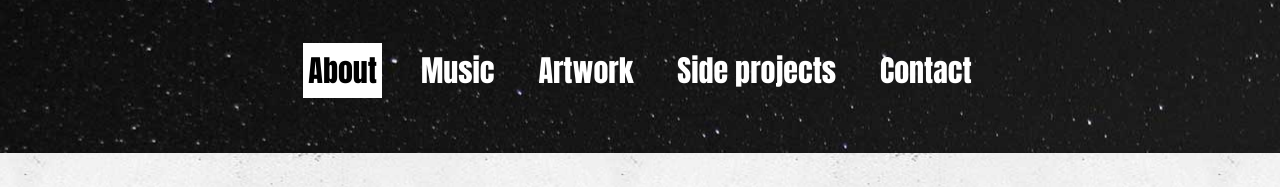
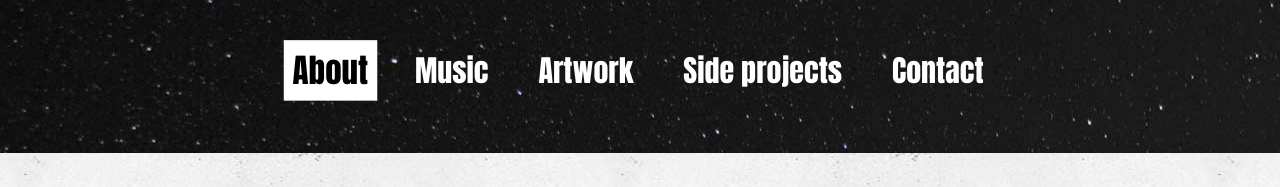
Before and after one commit to DennisDVJ/DennisDVJ, a plain HTML site: page indexMusic.html in a window 1280 px wide. In both pictures the pointer is over the item "About". Shown: the top 187 px of the page. Drawn offline with nearby package versions, Linux system fonts and the light colour scheme; a web font is replaced by a local one.

Commit message:
Change Menu Styling
Menu now scales and menu style is the same for the two pages

```diff
--- a/style.css
+++ b/style.css
@@ -54,6 +54,11 @@ body{
   padding: 20px;
   text-align: center;
   box-shadow: 0px 0px 0px #000000;
+  transform:scale(1, 1);
+}
+
+.menu-elements:hover, .menu-elements:active{
+  transform:scale(1.1, 1.1);
 }
 
 
@@ -68,7 +73,6 @@ body{
 }
 
 .menu-text:hover, .menu-text:active{
-  transform: scale(1.2, 1.2);
   text-decoration: none;
   color: black;
   background-color: white;
--- a/styleMusic.css
+++ b/styleMusic.css
@@ -37,6 +37,9 @@
   box-shadow: 0px 0px 0px #000000;
 }
 
+.menu-elements:hover, .menu-elements:active{
+  transform:scale(1.1, 1.1);
+}
 
 .menu-text{
   font-family: 'Anton', sans-serif;
@@ -44,16 +47,14 @@
   font-size: 30px;
   color: white;
   background-color: transparent;
-  border: 5px solid rgba(0,0,0,0);
   transition: all 0.2s ease-in-out;
+  padding: 5px 8px;
 }
 
-.menu-text:hover{
+.menu-text:hover, .menu-text:active{
   text-decoration: none;
   color: black;
   background-color: white;
-  border: 5px solid rgba(255,255,255,1);
-  transform: scale(1.2, 1.2);
 }
 
 .header{
```
